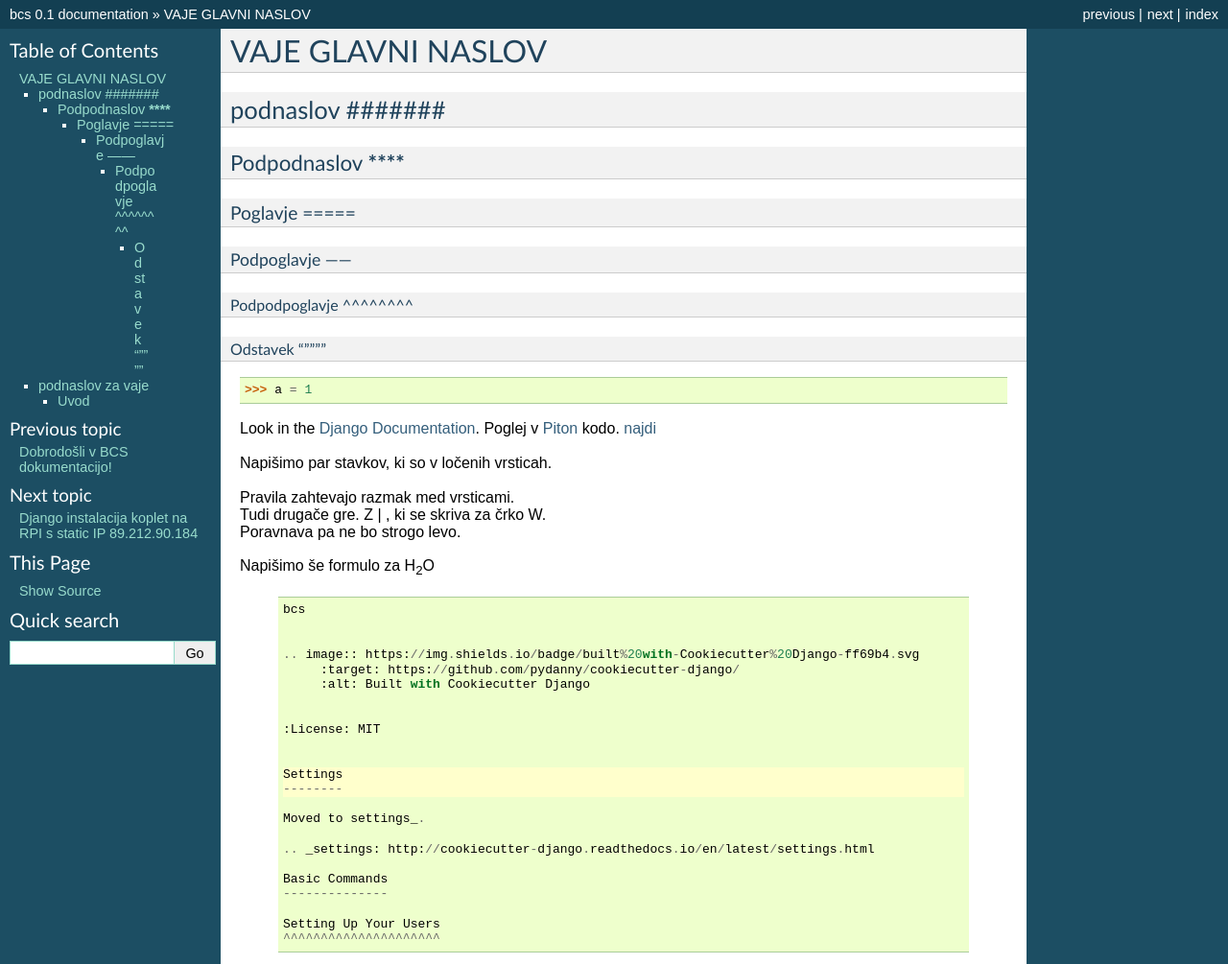
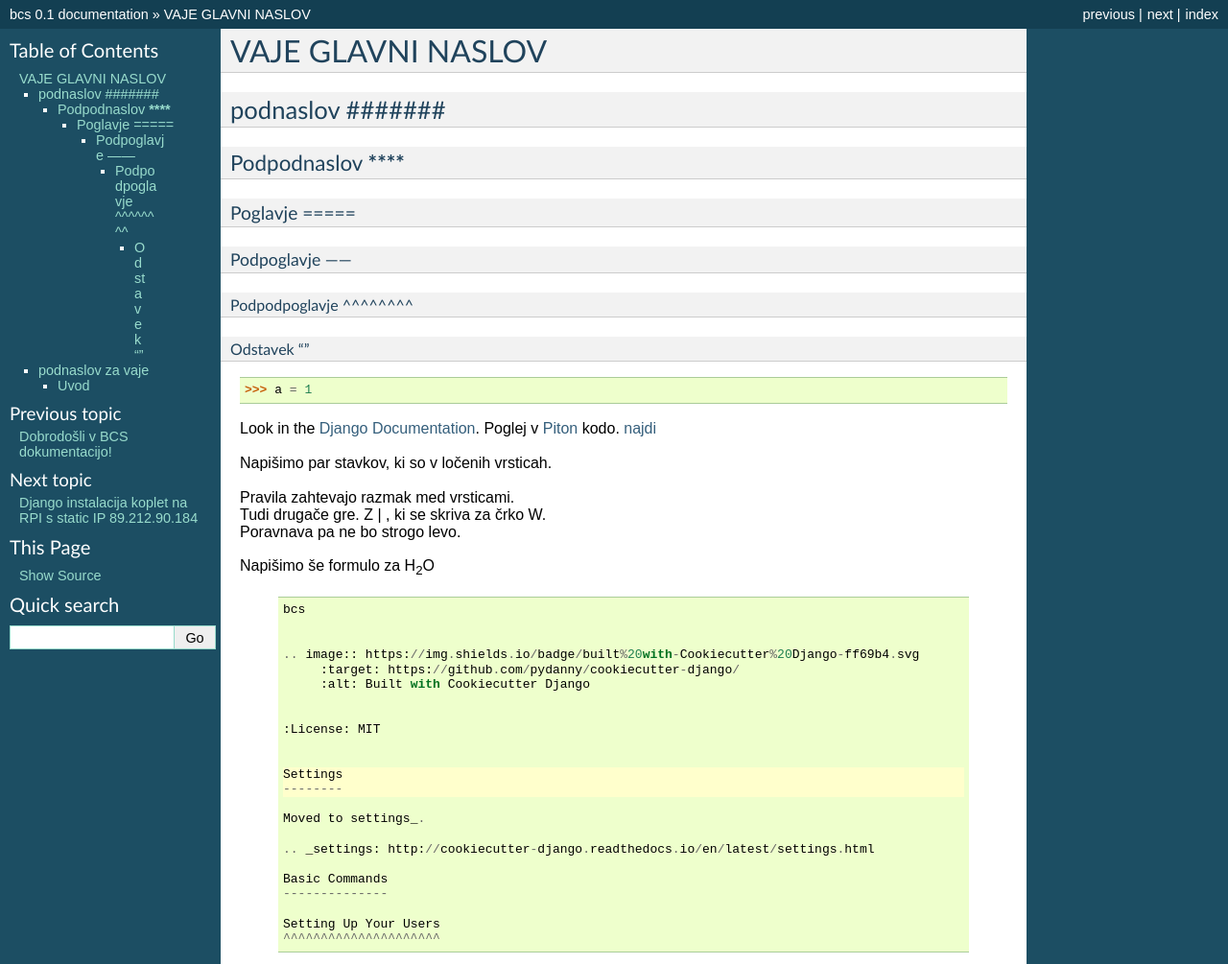
Before and after one commit to pavlovicr/bcs-staro, a Sphinx documentation site: the page built from docs/vaje.rst, in a window 1280 px wide, cut to the strip 0-1005 px from the top of the page. Shown: the whole strip at 96% size. Built offline with Sphinx 7.4.7, drawn with Linux system fonts in a browser that asks for light colours; pages that are not in the unit, such as notebooks, are missing from menus.

Commit message:
posodobitev nepomembna

```diff
--- a/docs/vaje.rst
+++ b/docs/vaje.rst
@@ -17,7 +17,7 @@ Podpoglavje ------
 Podpodpoglavje ^^^^^^^^
 ^^^^^^^^^^^^^^^^^^^^^^^^
 
-Odstavek """""
+Odstavek ""
 """""""""""""""
 
 
```
